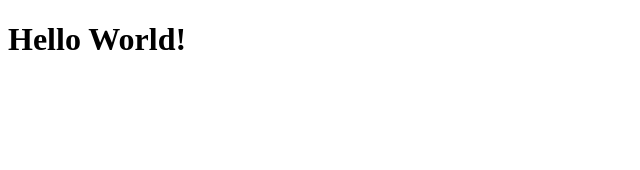
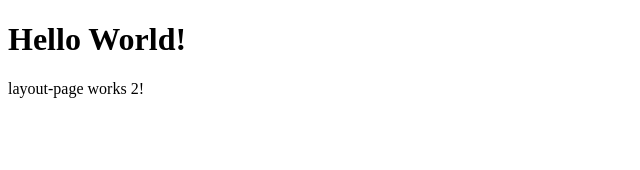
Before and after one commit to AlbertoG22/heroes-app-angular, an Angular app: page /auth in a window 1280 px wide. Before the commit this address led to /. Shown: the top 170 px of the page, without its empty margins (0-640 px from the left). Built offline with nearby package versions, Linux system fonts and the light colour scheme.

Commit message:
lazy load configuration

```diff
--- a/src/app/app-routing.module.ts
+++ b/src/app/app-routing.module.ts
@@ -1,7 +1,30 @@
 import { NgModule } from '@angular/core';
 import { RouterModule, Routes } from '@angular/router';
+import { Error404PageComponent } from './shared/pages/error404-page/error404-page.component';
 
-const routes: Routes = [];
+const routes: Routes = [
+  {
+    path: 'auth',
+    loadChildren: () => import('./auth/auth.module').then(m => m.AuthModule),
+  },
+  {
+    path: 'heroes',
+    loadChildren: () => import('./heroes/heroes.module').then(m => m.HeroesModule),
+  },
+  {
+    path: '404',
+    component: Error404PageComponent
+  },
+  {
+    path: '',
+    redirectTo: 'heroes',
+    pathMatch: 'full'
+  },
+  {
+    path: '**',
+    redirectTo: '404'
+  }
+];
 
 @NgModule({
   imports: [RouterModule.forRoot(routes)],
--- a/src/app/auth/auth-routing.module.ts
+++ b/src/app/auth/auth-routing.module.ts
@@ -1,7 +1,14 @@
 import { NgModule } from '@angular/core';
 import { RouterModule, Routes } from '@angular/router';
+import { LayoutPageComponent } from './pages/layout-page/layout-page.component';
 
-const routes: Routes = [];
+// localhost:4200/auth
+const routes: Routes = [
+    {
+        path: '',
+        component: LayoutPageComponent
+    }
+];
 
 @NgModule({
     imports: [ RouterModule.forChild( routes ) ],
--- a/src/app/auth/auth.module.ts
+++ b/src/app/auth/auth.module.ts
@@ -1,6 +1,6 @@
 import { NgModule } from '@angular/core';
 import { CommonModule } from '@angular/common';
-import { AppRoutingModule } from '../app-routing.module';
+import { AuthRoutingModule } from './auth-routing.module';
 import { LayoutPageComponent } from './pages/layout-page/layout-page.component';
 import { LoginPageComponent } from './pages/login-page/login-page.component';
 import { RegisterPageComponent } from './pages/register-page/register-page.component';
@@ -13,7 +13,7 @@ import { RegisterPageComponent } from './pages/register-page/register-page.compo
   ],
   imports: [
     CommonModule,
-    AppRoutingModule
+    AuthRoutingModule
   ]
 })
 export class AuthModule { }
--- a/src/app/auth/pages/layout-page/layout-page.component.html
+++ b/src/app/auth/pages/layout-page/layout-page.component.html
@@ -1 +1 @@
-<p>layout-page works!</p>
+<p>layout-page works 2!</p>
--- a/src/app/heroes/heroes-routing.module.ts
+++ b/src/app/heroes/heroes-routing.module.ts
@@ -1,7 +1,14 @@
 import { NgModule } from '@angular/core';
 import { RouterModule, Routes } from '@angular/router';
+import { LayoutPageComponent } from './pages/layout-page/layout-page.component';
 
-const routes: Routes = [];
+// localhost:4200/heroes
+const routes: Routes = [
+  {
+    path: '',
+    component: LayoutPageComponent
+  }
+];
 
 @NgModule({
   imports: [RouterModule.forChild(routes)],
```
